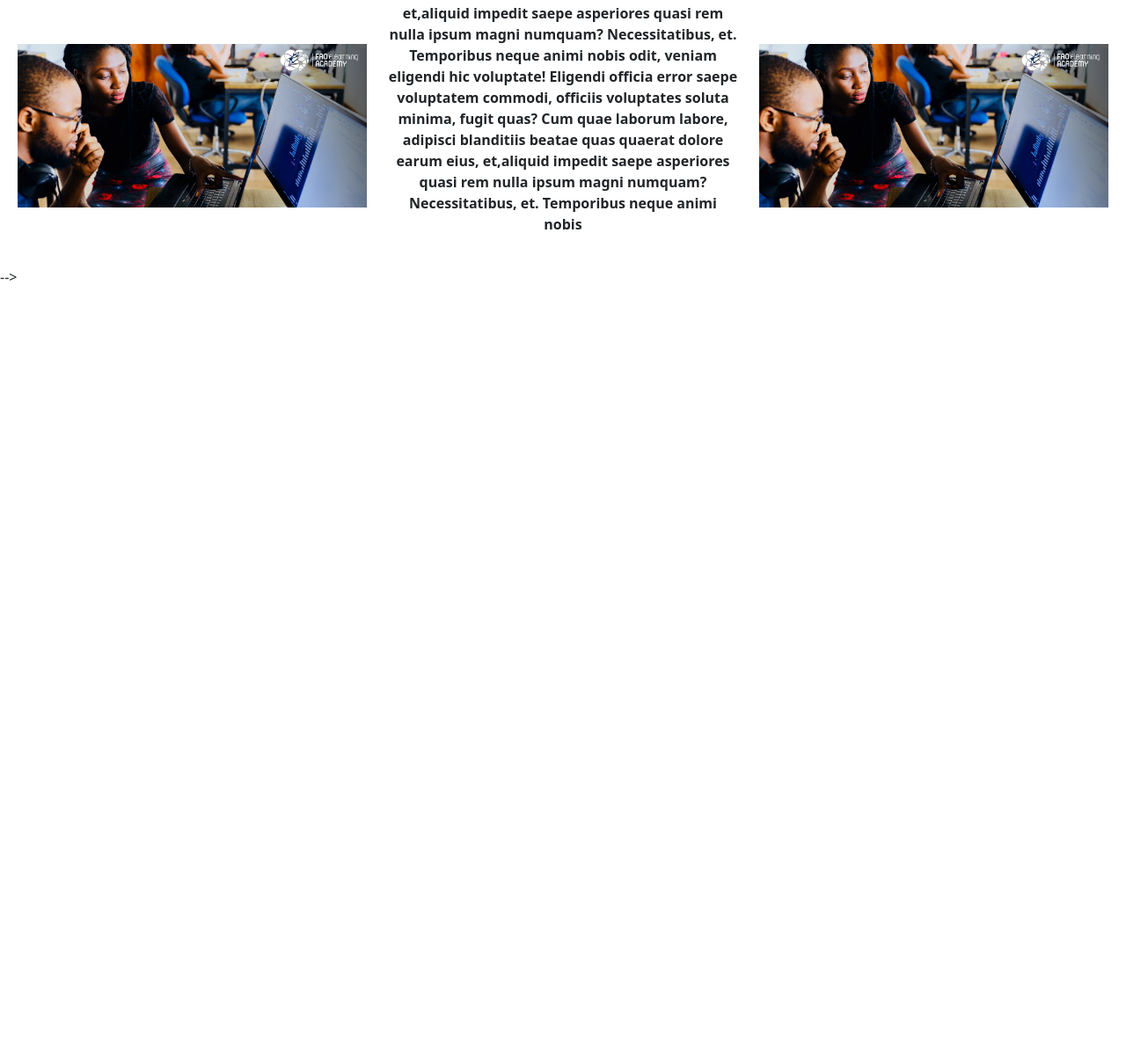
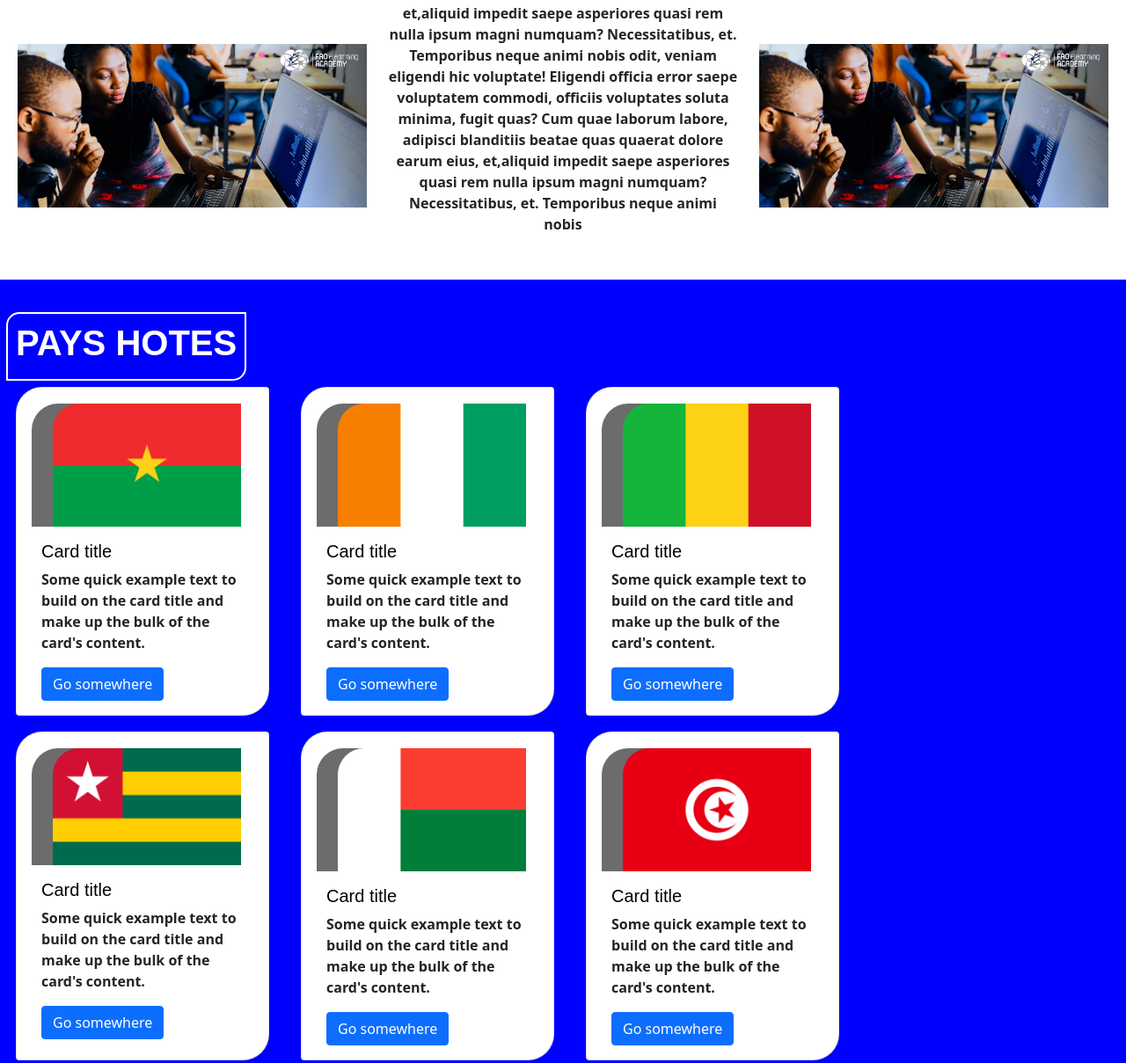
Before and after one commit to YodaNicolas/SiteVitrine-dclic, a plain HTML site: page Site/index.html in a window 1280 px wide. Shown: the part 3184-4393 px from the top of the page at 88% size. Before the commit the page ends 3511 px from the top, so only its background shows below. Drawn offline with Linux system fonts and the light colour scheme.

Commit message:
décommentation de pays hotes

```diff
--- a/Site/css/Mafeuille.css
+++ b/Site/css/Mafeuille.css
@@ -196,7 +196,8 @@ p {
 }
 
 .SectionpaysHotes {
-  display: flex;
+  /* display: flex; */
+  width: 100%;
   gap: 28PX;
   margin-top: 15px;
   padding-bottom: 50px;
--- a/Site/index.html
+++ b/Site/index.html
@@ -210,7 +210,7 @@
 
 		</section>
 
-		<!-- <section class="SectionpaysHotes">
+		<section class="SectionpaysHotes">
 			<div class="delimiteurTtre1-3 blanc">
 				<h1 class="txtTitre blanc">PAYS HOTES</h1>
 			</div>
@@ -334,7 +334,7 @@
 				</div>
 
 			</div>
-		</section> -->
+		</section>
 
 		<!-- <footer >
 			<div id="footer_content">
```
